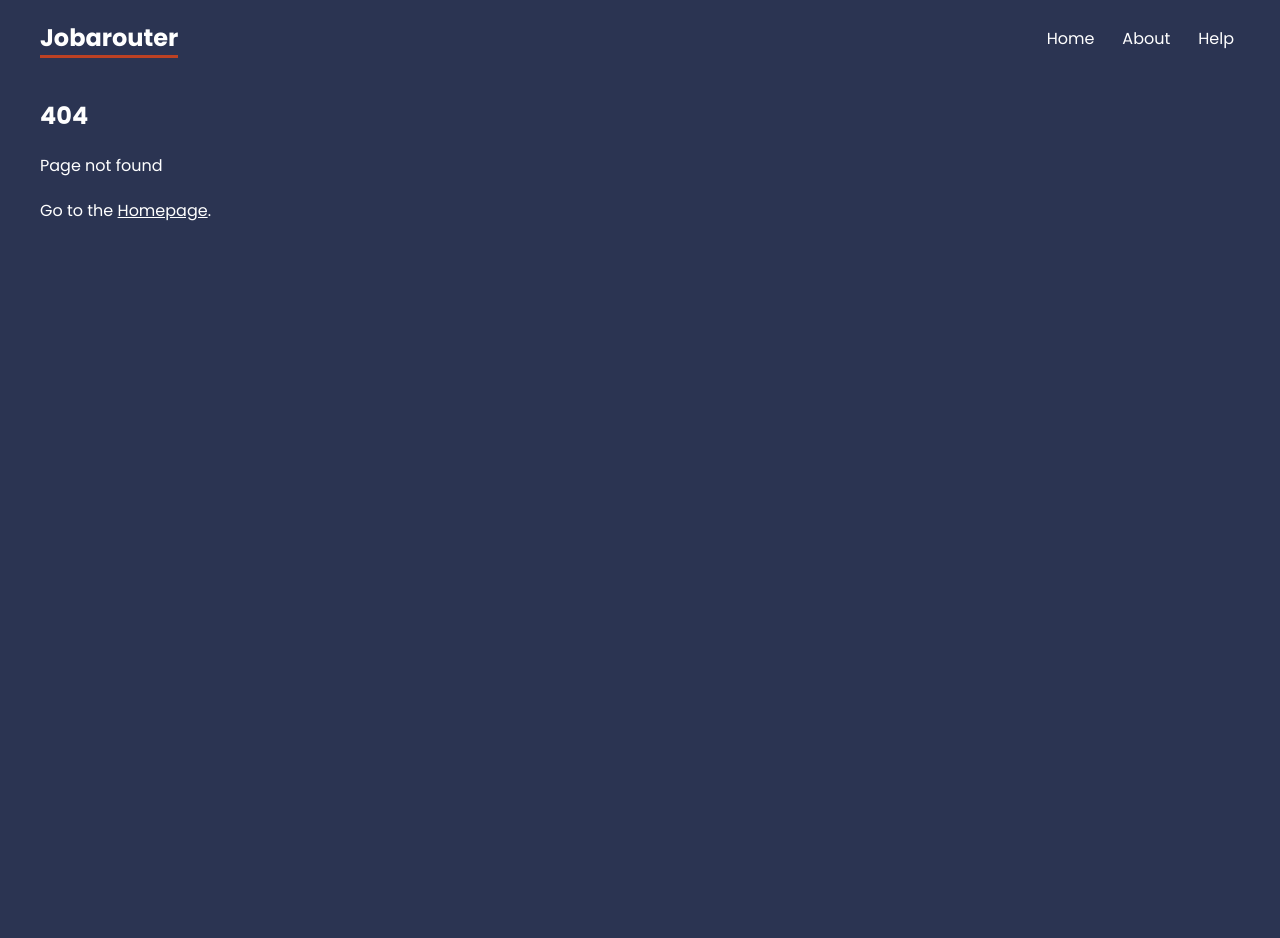
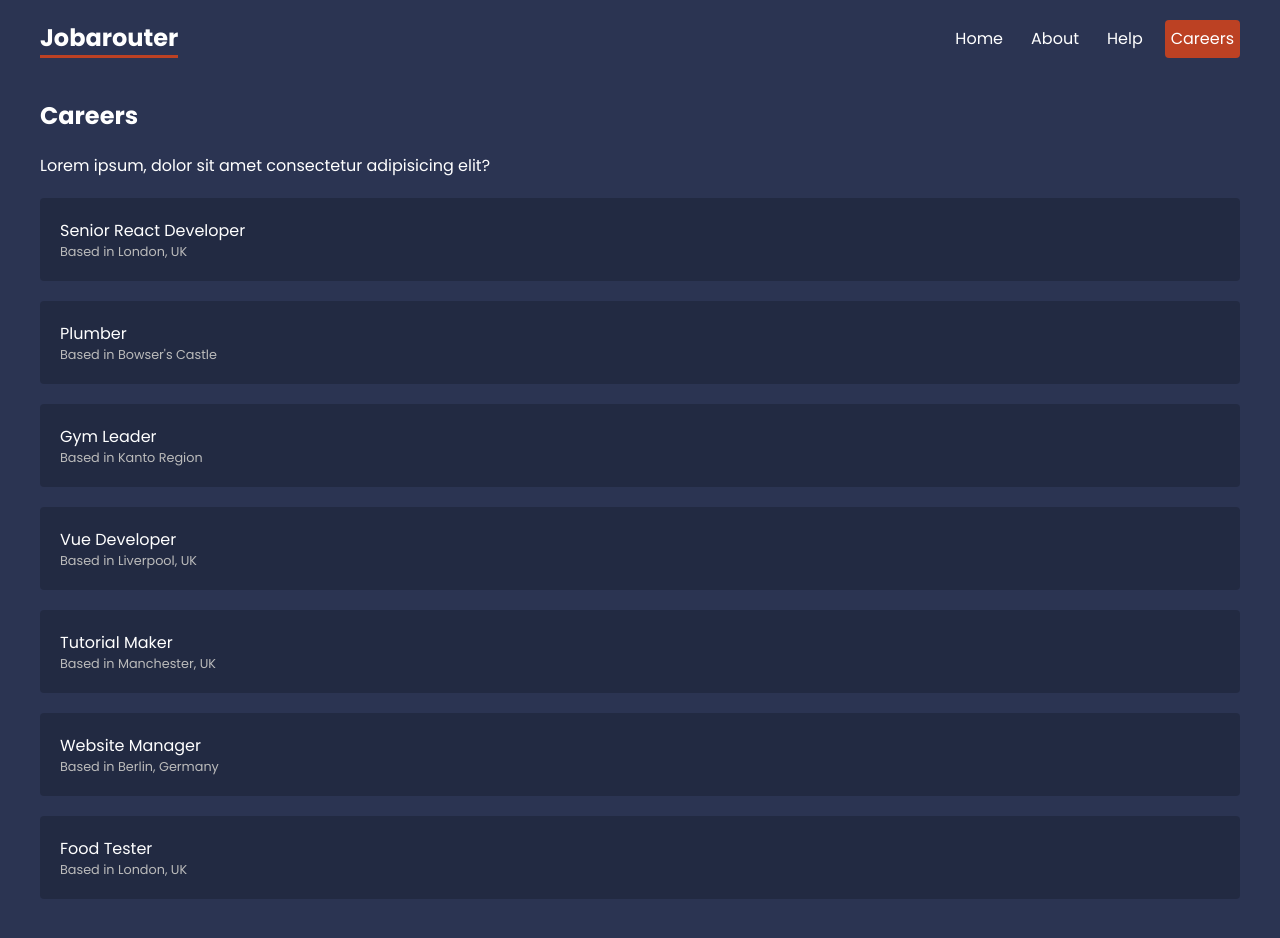
Before and after one commit to edcabiltes/jobarouter, a React (Create React App) app: page /careers in a window 1280 px wide. Before the commit this address had no page. Shown: the top 938 px of the page. Before the commit the page ends 800 px from the top, so only its background shows below. Built offline with nearby package versions, Linux system fonts and the light colour scheme; data requests are answered from the project's data file.

Commit message:
Added data loaders

```diff
--- a/src/App.js
+++ b/src/App.js
@@ -15,6 +15,8 @@
 import Faq from "./pages/help/Faq"
 import Contact from "./pages/help/Contact"
 import NotFound from "./pages/NotFound"
+import Careers, { careersLoader } from "./pages/careers/Careers"
+import CareersLayout from "./layouts/CareersLayout"
 
 const router = createBrowserRouter(
   createRoutesFromElements(
@@ -24,6 +26,9 @@
       <Route path="help" element={<HelpLayout />}>
         <Route path="faq" element={<Faq />} />
         <Route path="contact" element={<Contact />} />
+      </Route>
+      <Route path="careers" element={<CareersLayout />}>
+      <Route index element={<Careers />} loader={careersLoader} />
       </Route>
       <Route path="*" element={<NotFound />} />
     </Route>
--- a/src/index.css
+++ b/src/index.css
@@ -113,6 +113,27 @@
 
 /* careers list */
 
+.careers > a {
+  display: block;
+  background: rgba(0,0,0,0.2);
+  padding: 20px;
+  border-radius: 4px;
+  margin: 20px 0;
+  text-decoration: none;
+}
+
+.careers > a:hover p {
+  color: var(--primary);
+}
+
+.careers p {
+  margin: 0;
+}
+
+.careers > a p:last-child {
+ font-size: 0.8em;
+ color: #bbb;
+}
 
 /* careers details */
 
--- /dev/null
+++ b/src/layouts/CareersLayout.js
@@ -0,0 +1,12 @@
+import { Outlet } from "react-router-dom";
+
+export default function CareersLayout() {
+    return (
+        <div className="careers-layout">
+            <h2>Careers</h2>
+            <p>Lorem ipsum, dolor sit amet consectetur adipisicing elit?</p>
+
+            <Outlet />
+        </div>
+    )
+}
--- a/src/layouts/RootLayout.js
+++ b/src/layouts/RootLayout.js
@@ -9,6 +9,7 @@
                 <NavLink to="/">Home</NavLink>
                 <NavLink to="about">About</NavLink>
                 <NavLink to="help">Help</NavLink>
+                <NavLink to="careers">Careers</NavLink>
             </nav>
         </header>
         <main>
--- /dev/null
+++ b/src/pages/careers/Careers.js
@@ -0,0 +1,22 @@
+import { Link, useLoaderData } from "react-router-dom";
+
+export default function Careers() {
+    const careers = useLoaderData();
+
+    return (
+        <div className="careers">
+            {careers.map(career => (
+                <Link to='/' key={career.id}>
+                    <p>{career.title}</p>
+                    <p>Based in {career.location}</p>
+                </Link>
+            ))}
+        </div>
+    )
+}
+
+export const careersLoader = async () => {
+    const res = await fetch('http://localhost:4000/careers');
+
+    return res.json();
+}
```
